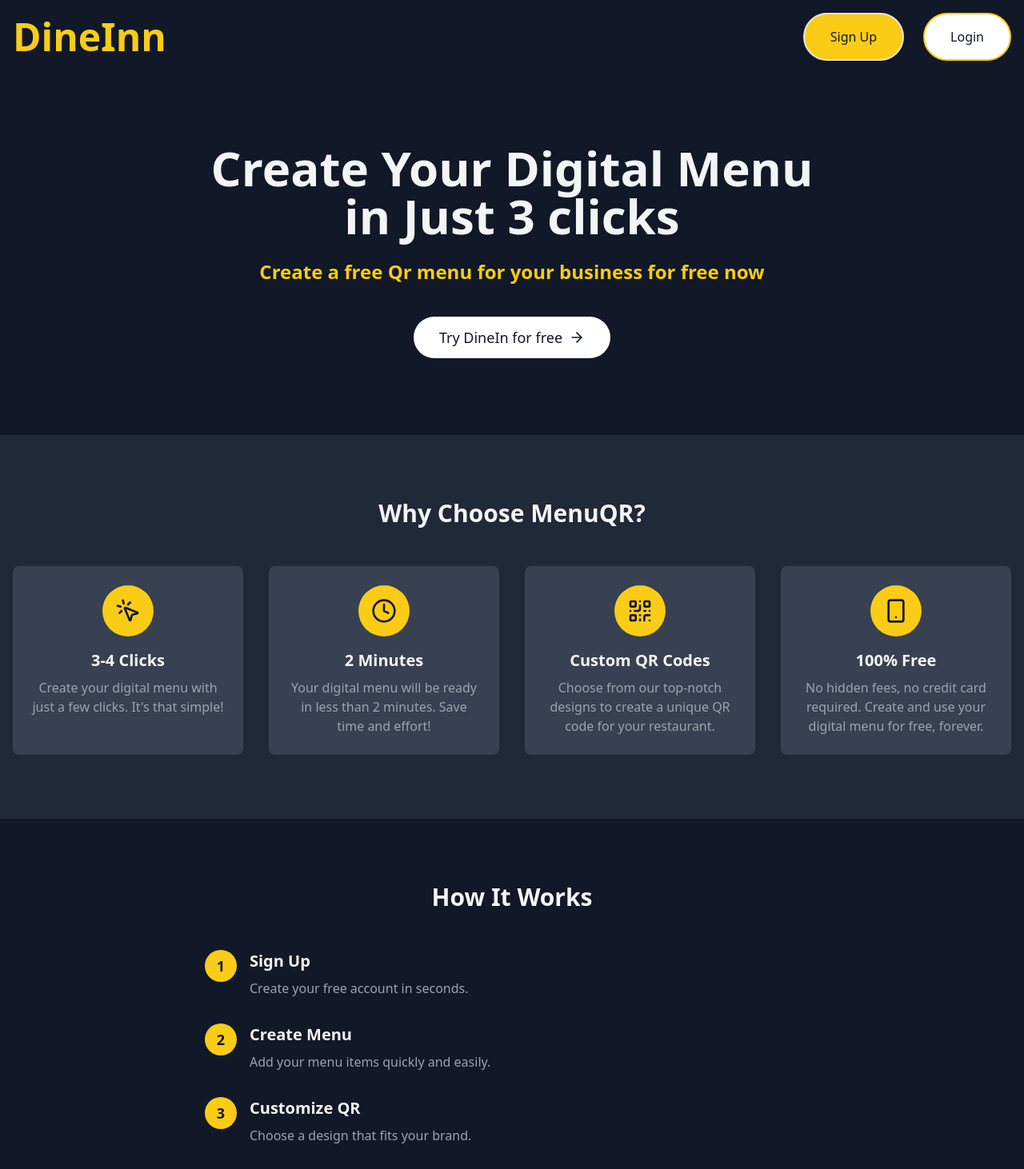
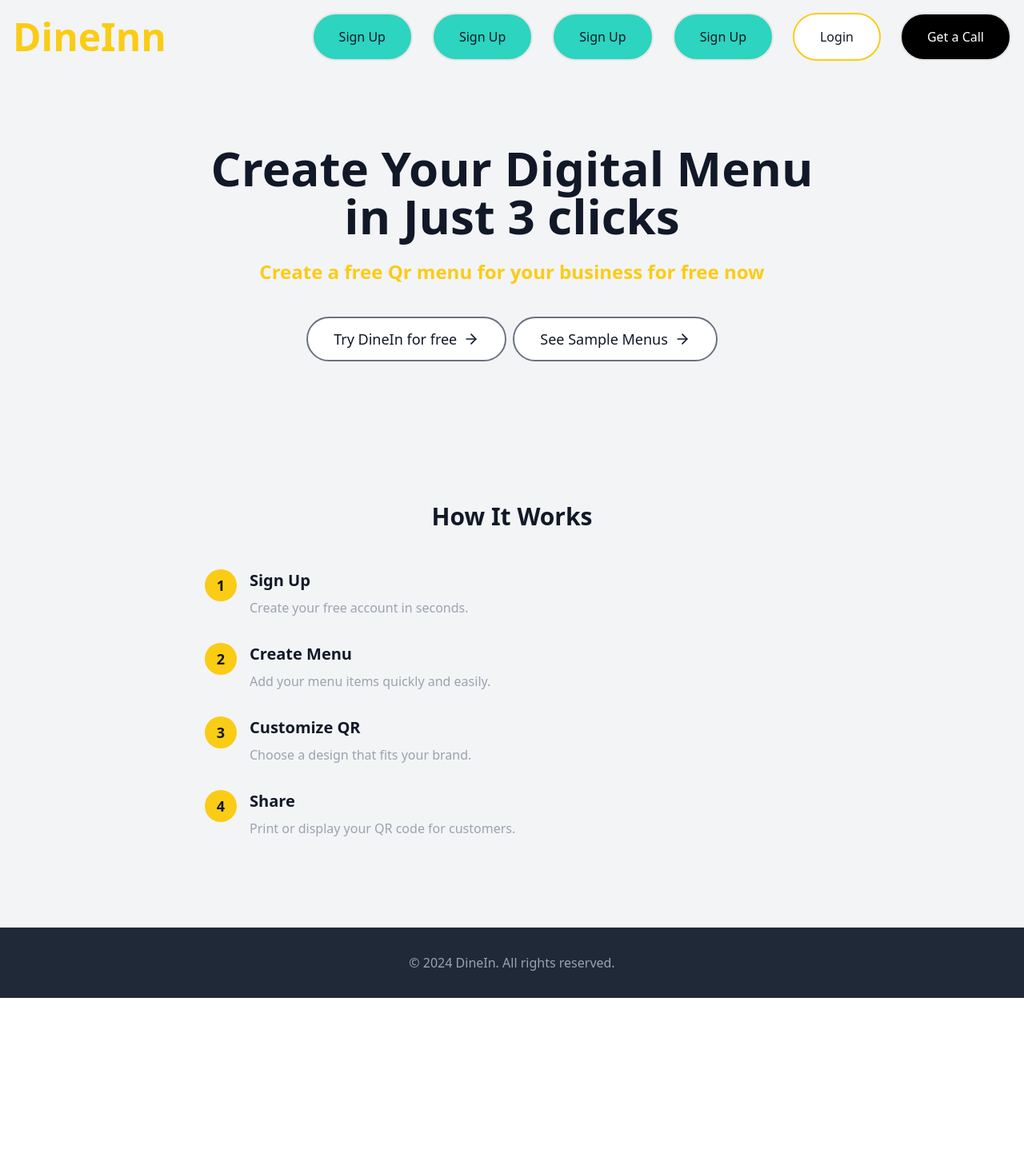
Before and after one commit to NitinGurawaliya/dineInn, a React (Vite) app in the folder frontend/: page / in a window 1280 px wide. Shown: the top 1462 px of the page at 80% size. After the commit the page ends 1248 px from the top, so only its background shows below. Built offline with nearby package versions, Linux system fonts and the light colour scheme.

Commit message:
Update Landing.tsx

```diff
--- a/frontend/src/pages/Landing.tsx
+++ b/frontend/src/pages/Landing.tsx
@@ -1,22 +1,38 @@
-import React from 'react'
+
 import { Link } from 'react-router-dom';
-import { ArrowRight, Clock, MousePointerClick, Smartphone, QrCode } from 'lucide-react'
+import { ArrowRight} from 'lucide-react'
 
 export default function LandingPage() {
   return (
-    <div className="min-h-screen bg-gray-900 pt-2 text-gray-100">
+    <div className="min-h-screen bg-gray-100  pt-2 text-gray-900">
       {/* Header */}
-      <header className="py-2  border-gray-800">
-        <div className="container mx-auto px-4 flex justify-between items-center">
+      <header className="py-2 border-b-1 border-gray-200">
+        <div className="container mx-auto  px-4 flex justify-between items-center">
           <h1 className="text-5xl font-bold  text-yellow-400">DineInn</h1>
-          <nav>
+          <nav className=''>
             <ul className="flex space-x-6">
+
+            <Link to={"/signup"}>
+                <li><button  className="bg-teal-400 border-2 text-gray-900 px-8 py-4 rounded-full hover:bg-white transition duration-300">Sign Up</button> </li>
+              </Link>
               <Link to={"/signup"}>
-                <li><button  className="bg-yellow-400 border-2 text-gray-900 px-8 py-4 rounded-full hover:bg-white transition duration-300">Sign Up</button> </li>
+                <li><button  className="bg-teal-400 border-2 text-gray-900 px-8 py-4 rounded-full hover:bg-white transition duration-300">Sign Up</button> </li>
+              </Link>
+              <Link to={"/signup"}>
+                <li><button  className="bg-teal-400 border-2 text-gray-900 px-8 py-4 rounded-full hover:bg-white transition duration-300">Sign Up</button> </li>
+              </Link>
+
+
+              <Link to={"/signup"}>
+                <li><button  className="bg-teal-400 border-2 text-gray-900 px-8 py-4 rounded-full hover:bg-white transition duration-300">Sign Up</button> </li>
               </Link>
 
               <Link to={"/signin"} >
                 <li><div  className="bg-white text-md border-yellow-400 border-2 text-gray-900 px-8 py-4 rounded-full hover:bg-yellow-300 transition duration-300"> Login</div></li>
+              </Link>
+
+              <Link to={"/"} >
+                <li><div  className="bg-black text-md  border-2 text-white px-8 py-4 rounded-full  transition duration-300"> Get a Call</div></li>
               </Link>
             </ul>
           </nav>
@@ -33,43 +49,26 @@ export default function LandingPage() {
           <Link to={"/signup"}>
           <a
             href="#"
-            className="inline-flex items-center justify-center px-8 py-3 text-lg font-medium rounded-full bg-white text-gray-900 hover:bg-yellow-300 transition duration-300"
+            className="inline-flex border-2 border-gray-500 items-center justify-center px-8 py-3 text-lg hover:border-0 font-medium rounded-full bg-white text-gray-900 hover:bg-yellow-300 transition duration-300"
           >
             Try DineIn for free
+            <ArrowRight className="ml-2 h-5 w-5" />
+          </a>
+          </Link>
+
+          <Link to={"/signup"}>
+          <a
+            href="#"
+            className="inline-flex border-2 ml-2 border-gray-500 items-center justify-center px-8 py-3 text-lg hover:border-0 font-medium rounded-full bg-white text-gray-900 hover:bg-yellow-300 transition duration-300"
+          >
+            See Sample Menus
             <ArrowRight className="ml-2 h-5 w-5" />
           </a>
           </Link>
         </div>
       </section>
 
-      {/* Features Section */}
-      <section id="features" className="py-20 bg-gray-800">
-        <div className="container mx-auto px-4">
-          <h3 className="text-3xl font-bold text-center mb-12">Why Choose MenuQR?</h3>
-          <div className="grid grid-cols-1 md:grid-cols-2 lg:grid-cols-4 gap-8">
-            <FeatureCard
-              icon={<MousePointerClick />}
-              title="3-4 Clicks"
-              description="Create your digital menu with just a few clicks. It's that simple!"
-            />
-            <FeatureCard
-              icon={<Clock />}
-              title="2 Minutes"
-              description="Your digital menu will be ready in less than 2 minutes. Save time and effort!"
-            />
-            <FeatureCard
-              icon={<QrCode />}
-              title="Custom QR Codes"
-              description="Choose from our top-notch designs to create a unique QR code for your restaurant."
-            />
-            <FeatureCard
-              icon={<Smartphone />}
-              title="100% Free"
-              description="No hidden fees, no credit card required. Create and use your digital menu for free, forever."
-            />
-          </div>
-        </div>
-      </section>
+
 
       {/* How It Works Section */}
       <section id="how-it-works" className="py-20">
@@ -81,23 +80,6 @@ export default function LandingPage() {
             <Step number={3} title="Customize QR" description="Choose a design that fits your brand." />
             <Step number={4} title="Share" description="Print or display your QR code for customers." />
           </div>
-        </div>
-      </section>
-
-      {/* CTA Section */}
-      <section className="py-20 bg-yellow-400 text-gray-900">
-        <div className="container mx-auto px-4 text-center">
-          <h2 className="text-4xl font-bold mb-6">Ready to Go Digital?</h2>
-          <p className="text-xl mb-10 max-w-2xl mx-auto">
-            Join thousands of restaurants that have already modernized their menus with MenuQR. It's free, fast, and incredibly easy to use.
-          </p>
-          <a
-            href="#"
-            className="inline-flex items-center justify-center px-8 py-3 text-lg font-medium rounded-full bg-gray-900 text-yellow-400 hover:bg-gray-800 transition duration-300"
-          >
-            Create Your Menu Now
-            <ArrowRight className="ml-2 h-5 w-5" />
-          </a>
         </div>
       </section>
 
@@ -113,23 +95,8 @@ export default function LandingPage() {
   )
 }
 
-interface featuresCard {
-icon:React.ReactElement,
-title:string,
-description:string
 
-}
-function FeatureCard({ icon, title, description }:featuresCard) {
-  return (
-    <div className="bg-gray-700 rounded-lg p-6 text-center">
-      <div className="inline-flex items-center justify-center w-16 h-16 bg-yellow-400 rounded-full mb-4 text-gray-900">
-        {React.cloneElement(icon, { className: "h-8 w-8" })}
-      </div>
-      <h4 className="text-xl font-bold mb-2">{title}</h4>
-      <p className="text-gray-400">{description}</p>
-    </div>
-  )
-}
+
 
 
 interface step{
```
